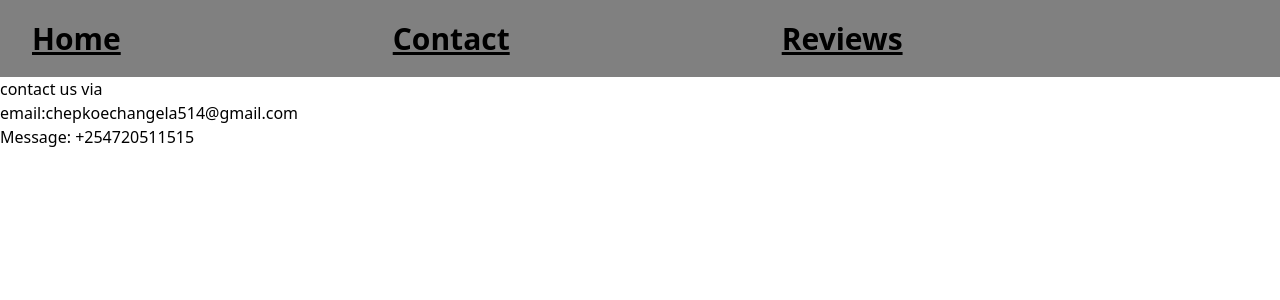
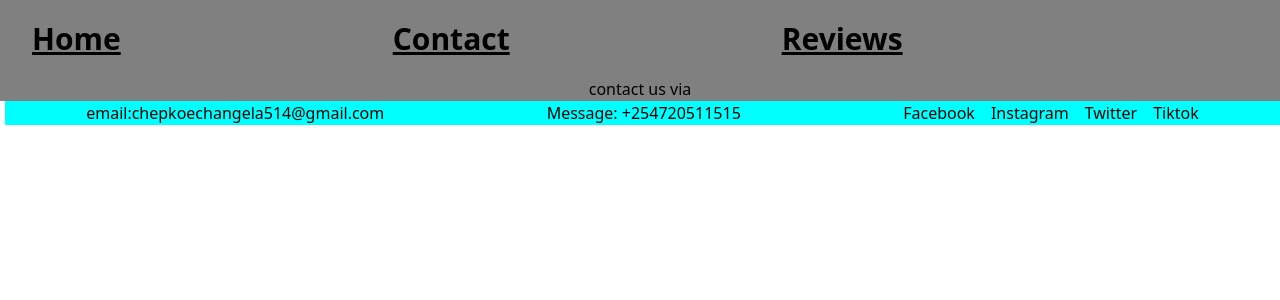
Before and after one commit to chepkoechangie/Crypto-website, a React (Create React App) app: page /contact in a window 1280 px wide. Shown: the top 300 px of the page. Built offline with nearby package versions, Linux system fonts and the light colour scheme.

Commit message:
listContainer final

```diff
--- a/src/Components/Contact.js
+++ b/src/Components/Contact.js
@@ -1,15 +1,23 @@
 import React from "react";
 function Contact(){
     return(
-        <div className="contact">
-           <h1>contact us via</h1>
-
+        <>
+           <h1 className="contactUs">contact us via</h1>
+           <div className="contact">
             <p>email:chepkoechangela514@gmail.com</p>
             <div>
                 <>Message: +254720511515</>
             </div>
+            <ul className="listContainer">
+                <li><a href="http://www.facebook.com">Facebook</a></li>
+                <li><a href="http://www.instagram.com">Instagram</a></li>
+                <li><a href="http://www.twitter.com">Twitter</a></li>
+                <li><a href="http://www.tiktok.com">Tiktok</a></li>
+            </ul>
+
+                 </div>
             <p></p>
-        </div>
+        </>
     )
 }
 export default Contact;
--- a/src/index.css
+++ b/src/index.css
@@ -28,6 +28,10 @@ body {
   height: auto;
   border: solid;
   background-color: aqua;
+}
+.cryptoCard:hover{
+  transform: scale(1.01);
+  transition: ease-in-out 0.5;
 }
 .cryptoName{
   padding-left: 130px;
@@ -77,3 +81,20 @@ body {
   display: inline-flex;
 
 }
+.contact{
+  display: flex;
+  justify-content: space-around;
+  align-items: center;
+  margin-left: 5px;
+  background-color: aqua;
+}
+.contactUs{
+  text-align: center;
+  background-color: grey;
+}
+.listContainer{
+  display:flex;
+  justify-content: space-around;
+  list-style: none;
+  gap:1rem;
+}
```
